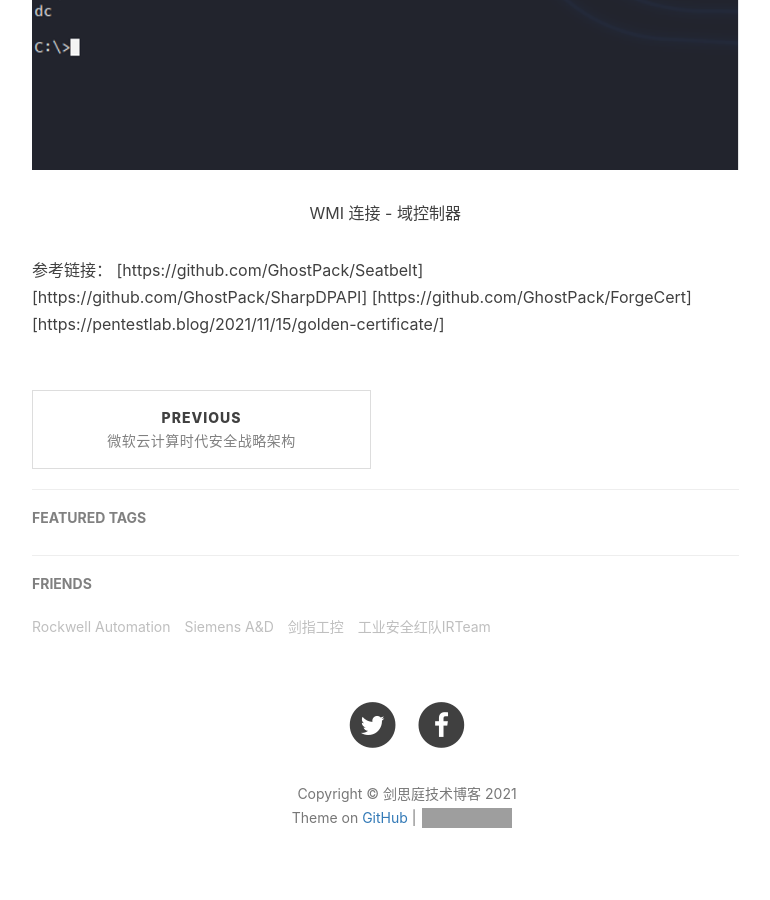
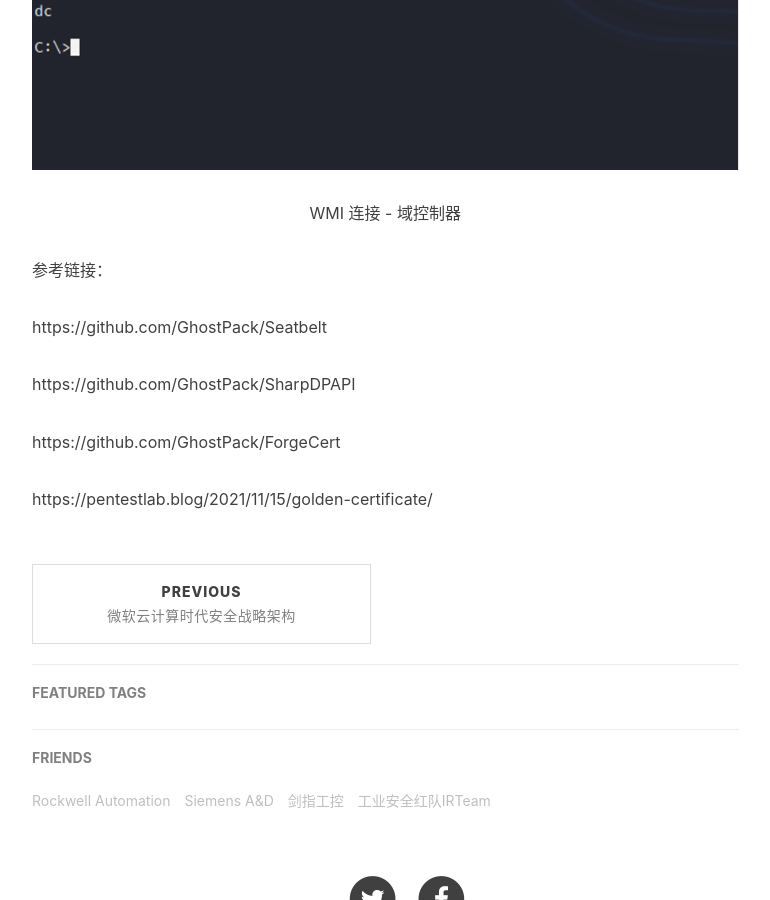
Before and after one commit to jiansiting/jiansiting.github.io, a Jekyll site: the page built from _posts/2021-11-23-利用黄金证书劫持域控.md, in a window 1280 px wide and 900 px high, scrolled down 13243 px. Shown: the whole window, without its empty margins (233-1003 px from the left). Built offline with Jekyll 4.4.1, drawn with Linux system fonts in a browser that asks for light colours; nearby versions of some CDN libraries; our own code applies the rules of GitHub Pages for plain Markdown files; comment, search, counter and statistics services are not loaded; grey boxes are pictures that could not be loaded.

```diff
--- a/_posts/2021-11-23-利用黄金证书劫持域控.md
+++ b/_posts/2021-11-23-利用黄金证书劫持域控.md
@@ -200,7 +200,11 @@ WMI 连接 - 域控制器
 
 
 参考链接：
-[https://github.com/GhostPack/Seatbelt]
-[https://github.com/GhostPack/SharpDPAPI]
-[https://github.com/GhostPack/ForgeCert]
-[https://pentestlab.blog/2021/11/15/golden-certificate/]
+
+https://github.com/GhostPack/Seatbelt
+
+https://github.com/GhostPack/SharpDPAPI
+
+https://github.com/GhostPack/ForgeCert
+
+https://pentestlab.blog/2021/11/15/golden-certificate/
```
